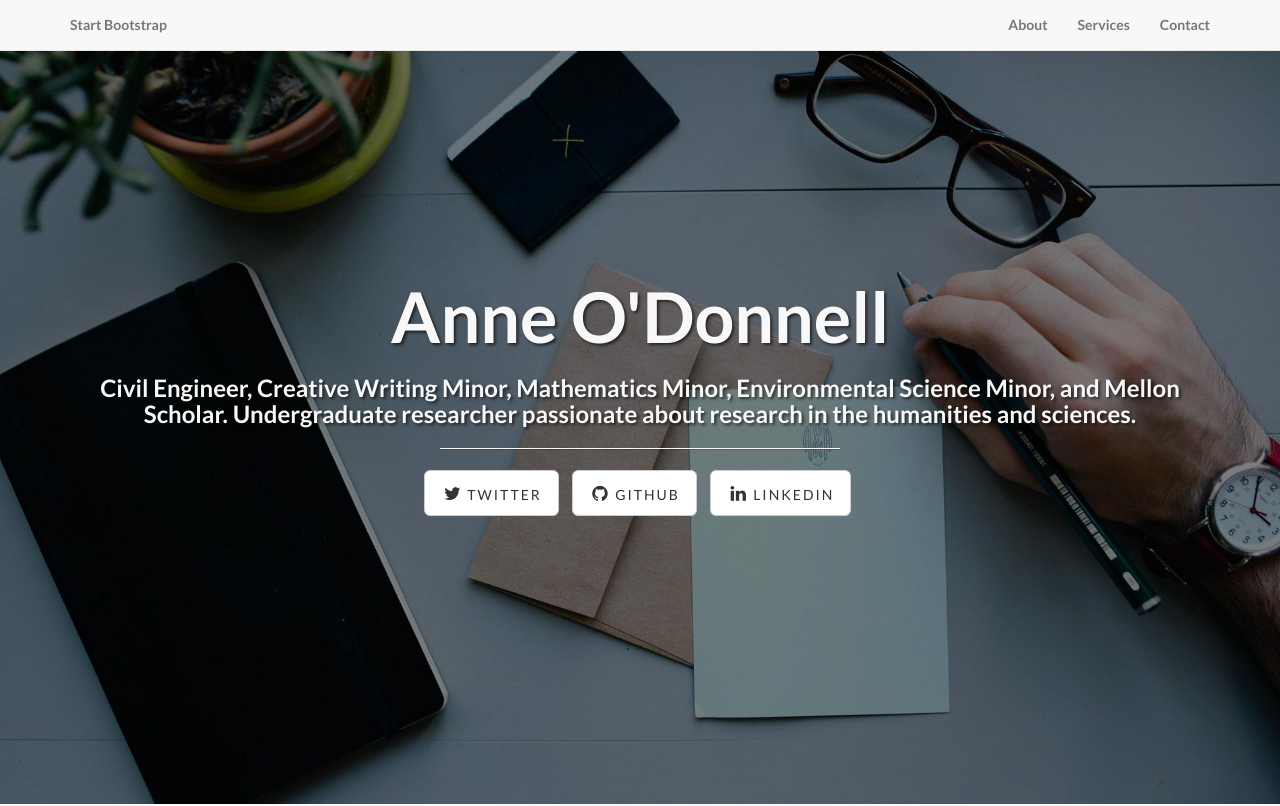
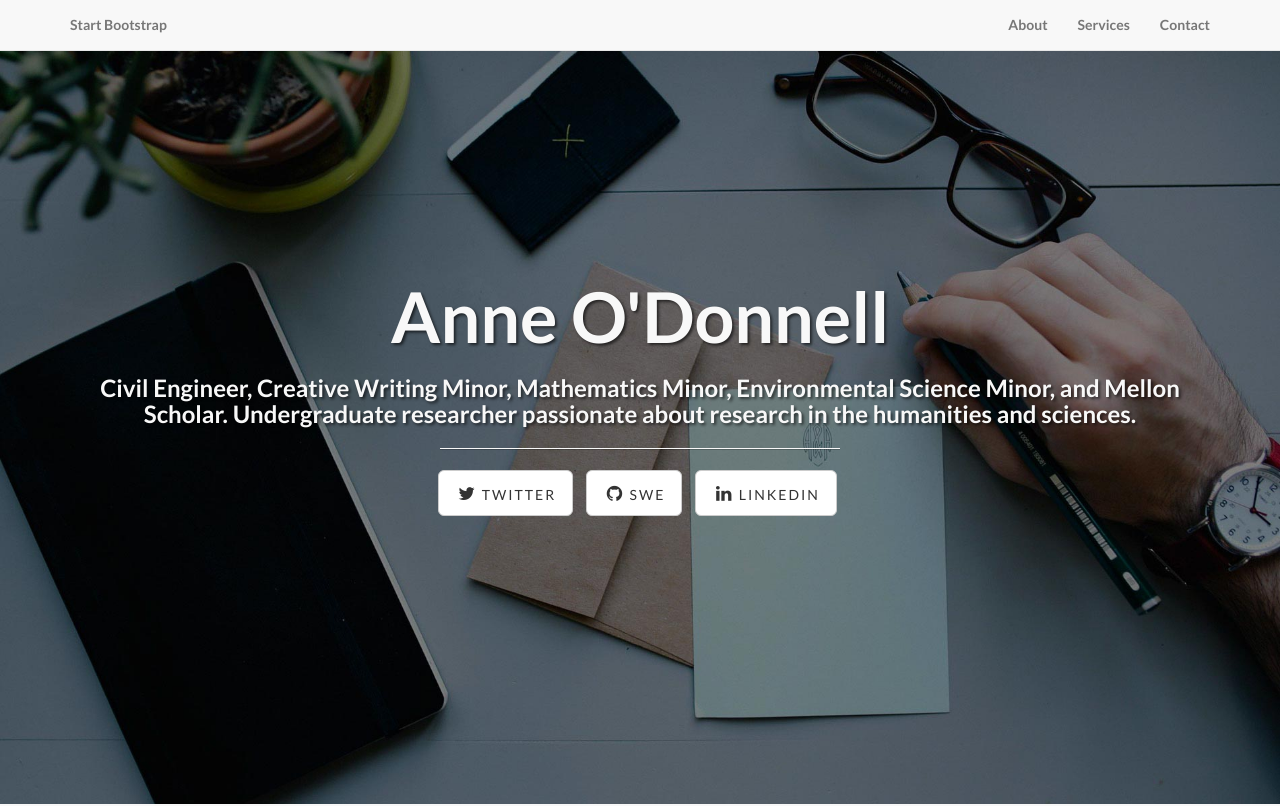
Before and after one commit to MellonScholarsProgram/MellonScholarsProgram.github.io, a plain HTML site: page index.html in a window 1280 px wide. Shown: the top 806 px of the page. Drawn offline with Linux system fonts and the light colour scheme.

Commit message:
Update index.html

```diff
--- a/index.html
+++ b/index.html
@@ -82,7 +82,7 @@
                                 <a href="https://twitter.com/SBootstrap" class="btn btn-default btn-lg"><i class="fa fa-twitter fa-fw"></i> <span class="network-name">Twitter</span></a>
                             </li>
                             <li>
-                                <a href="https://github.com/IronSummitMedia/startbootstrap" class="btn btn-default btn-lg"><i class="fa fa-github fa-fw"></i> <span class="network-name">Github</span></a>
+                                <a href="http://societyofwomenengineers.swe.org/" class="btn btn-default btn-lg"><i class="fa fa-github fa-fw"></i> <span class="network-name">SWE</span></a>
                             </li>
                             <li>
                                 <a href="#" class="btn btn-default btn-lg"><i class="fa fa-linkedin fa-fw"></i> <span class="network-name">Linkedin</span></a>
```
